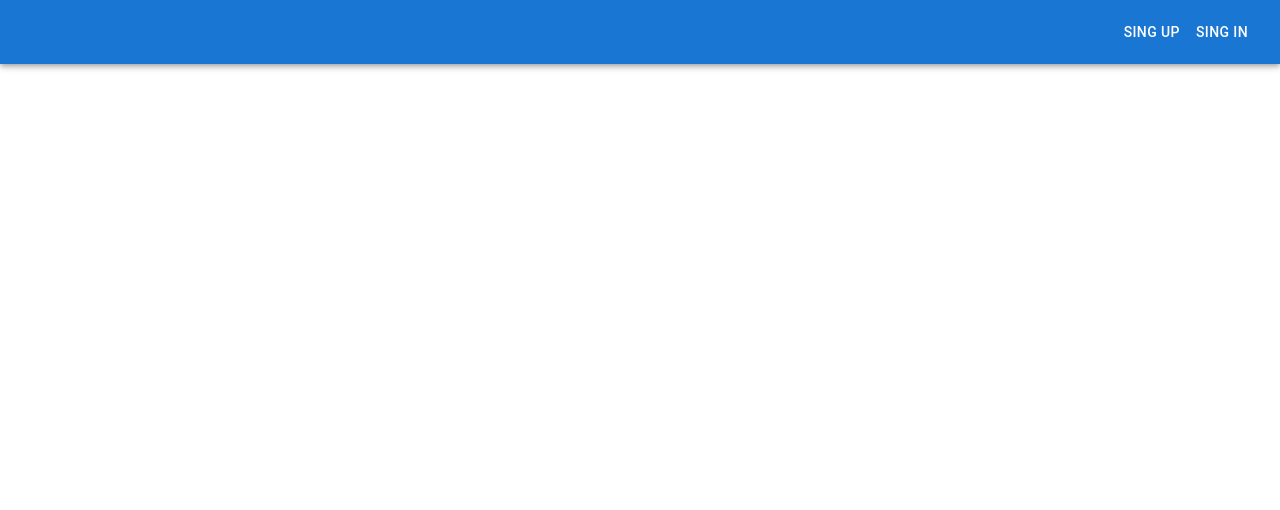
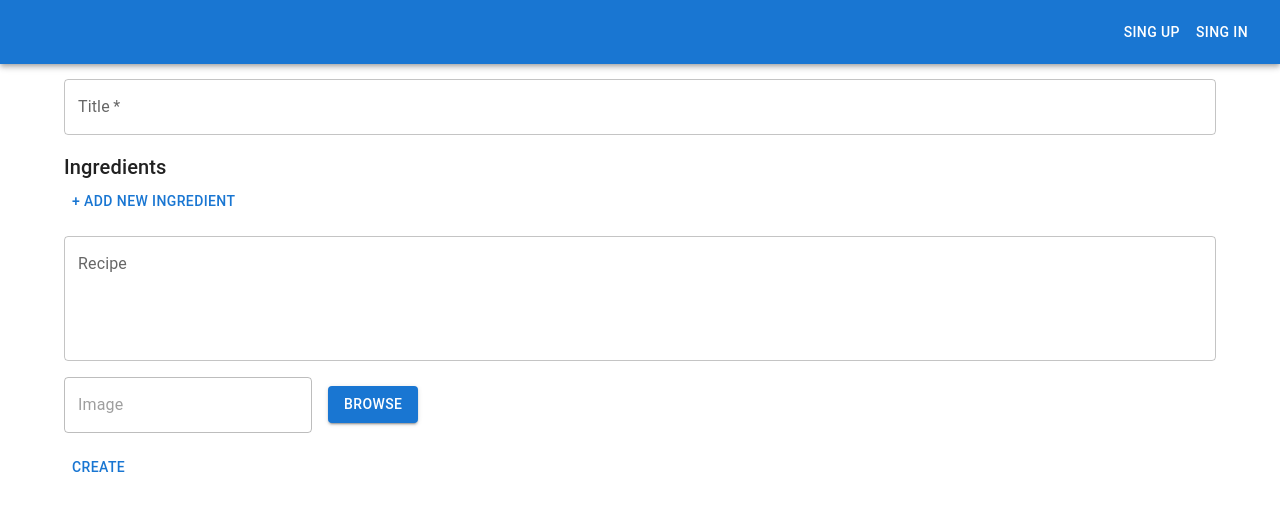
Before and after one commit to AziretAshym/Home_work_95, a React (Vite) app in the folder Client/: page /cocktails/add-new-cocktail in a window 1280 px wide. Before the commit this address had no page. Shown: the top 510 px of the page. Built offline with nearby package versions, Linux system fonts and the light colour scheme.

Commit message:
[Client] Made form to create cocktails and .post request.

```diff
--- a/Client/package.json
+++ b/Client/package.json
@@ -19,6 +19,8 @@
     "@mui/styled-engine-sc": "^6.4.3",
     "@react-oauth/google": "^0.12.1",
     "@reduxjs/toolkit": "^2.5.1",
+    "@tinymce/tinymce-react": "^5.1.1",
+    "@types/tinymce": "^4.6.9",
     "axios": "^1.7.9",
     "prettier": "^3.5.1",
     "react": "^19.0.0",
--- a/Client/src/App.tsx
+++ b/Client/src/App.tsx
@@ -1,9 +1,10 @@
 import AppToolbar from './components/Toolbar/Toolbar.tsx';
-import { Container, CssBaseline } from '@mui/material';
+import { Container, CssBaseline, Typography } from '@mui/material';
 import { Route, Routes } from 'react-router-dom';
 import LoginPage from './features/users/containers/LoginPage.tsx';
 import RegisterPage from './features/users/containers/RegisterPage.tsx';
 import Cocktails from './features/cocktails/containers/Cocktails.tsx';
+import CocktailForm from './features/cocktails/components/CocktailForm.tsx';
 
 const App = () => {
   return (
@@ -16,8 +17,15 @@ const App = () => {
         <Container>
           <Routes>
             <Route path="/" element={<Cocktails />} />
+            <Route path="/cocktails/add-new-cocktail" element={<CocktailForm />} />
             <Route path="/register" element={<RegisterPage />} />
             <Route path="/login" element={<LoginPage />} />
+            <Route path="/*" element={
+              <Typography
+                variant={"h3"}
+                textAlign="center"
+              >Not Found</Typography>
+              } />
           </Routes>
         </Container>
       </main>
--- a/Client/src/app/store.ts
+++ b/Client/src/app/store.ts
@@ -2,7 +2,7 @@ import { combineReducers, configureStore } from '@reduxjs/toolkit';
 import { usersReducer } from '../features/users/usersSlice.ts';
 import storage from 'redux-persist/lib/storage';
 import { persistReducer, FLUSH, PAUSE, PERSIST, PURGE, REGISTER, REHYDRATE, persistStore } from 'redux-persist';
-import { cocktailsReducer } from '../features/cocktails/coctailsSlice.ts';
+import { cocktailsReducer } from '../features/cocktails/cocktailsSlice.ts';
 
 
 const usersPersistConfig = {
--- a/Client/src/components/Toolbar/UserMenu.tsx
+++ b/Client/src/components/Toolbar/UserMenu.tsx
@@ -31,12 +31,7 @@ const UserMenu: React.FC<Props> = ({user}) => {
   }
 
 
-  const userAvatar = (() => {
-    if (typeof user.avatar === "string") {
-      return user.avatar.startsWith("images/") ? `${apiUrl}/${user.avatar}` : user.avatar;
-    }
-    return undefined;
-  })();
+  const userAvatar = user.avatar ? `${apiUrl}/${user.avatar}` : '';
 
   return (
     <>
@@ -65,6 +60,12 @@ const UserMenu: React.FC<Props> = ({user}) => {
           >
             My cocktails
           </MenuItem>
+          <MenuItem
+            onClick={() => {
+              navigate('/cocktails/add-new-cocktail');
+              setAnchorEl(null);
+            }}
+          >Add new cocktail</MenuItem>
           <MenuItem onClick={handleLogOut}>Log out</MenuItem>
         </Menu>
       </Box>
--- /dev/null
+++ b/Client/src/features/cocktails/cocktailThunks.ts
@@ -0,0 +1,40 @@
+import axiosApi from '../../axiosApi.ts';
+import { createAsyncThunk } from '@reduxjs/toolkit';
+import { CocktailMutation, ICocktail } from '../../types';
+import { RootState } from '../../app/store.ts';
+
+export const fetchCocktails = createAsyncThunk<ICocktail[]>(
+  "cocktails/fetchCocktails",
+  async () => {
+    const response = await axiosApi.get(`/cocktails`);
+    return response.data;
+  }
+);
+
+
+export const createCocktail = createAsyncThunk<void, CocktailMutation, { state: RootState }>(
+  "cocktails/addNewCocktail",
+  async (cocktailMutation, { getState }) => {
+    const token = getState().users.user?.token;
+    if (!token) throw new Error("No token found");
+
+    const formData = new FormData();
+
+    formData.append("title", cocktailMutation.title);
+    formData.append("recipe", cocktailMutation.recipe);
+
+    formData.append("ingredients", JSON.stringify(cocktailMutation.ingredients));
+
+    if (cocktailMutation.image) {
+      formData.append("image", cocktailMutation.image);
+    }
+    console.log([...formData.entries()]);
+
+    await axiosApi.post("/cocktails/add-new-cocktail", formData, {
+      headers: {
+        Authorization: token,
+        "Content-Type": "multipart/form-data",
+      },
+    });
+  }
+);
--- a/Client/src/features/cocktails/coctailsSlice.ts
+++ b/Client/src/features/cocktails/cocktailsSlice.ts
@@ -1,6 +1,6 @@
 import { createSlice } from "@reduxjs/toolkit";
 import { ICocktail, GlobalError } from "../../types";
-import { fetchCocktails } from './coctailThunks.ts';
+import { createCocktail, fetchCocktails } from './cocktailThunks.ts';
 
 interface CocktailsState {
   cocktails: ICocktail[];
@@ -31,6 +31,17 @@ const cocktailsSlice = createSlice({
         state.loading = false;
         state.error = action.error.message ? { error: action.error.message } : null;
       })
+      .addCase(createCocktail.pending, (state) => {
+        state.loading = true;
+        state.error = null;
+      })
+      .addCase(createCocktail.fulfilled, (state) => {
+        state.loading = false;
+      })
+      .addCase(createCocktail.rejected, (state, action) => {
+        state.loading = false;
+        state.error = action.error.message ? {error: action.error.message} : null;
+      })
   }
 });
 
--- a/Client/src/features/cocktails/coctailThunks.ts
+++ /dev/null
@@ -1,11 +0,0 @@
-import axiosApi from '../../axiosApi.ts';
-import { createAsyncThunk } from '@reduxjs/toolkit';
-import { ICocktail } from '../../types';
-
-export const fetchCocktails = createAsyncThunk<ICocktail[]>(
-  "cocktails/fetchCocktails",
-  async () => {
-    const response = await axiosApi.get(`/cocktails`);
-    return response.data;
-  }
-);
--- /dev/null
+++ b/Client/src/features/cocktails/components/CocktailForm.tsx
@@ -0,0 +1,162 @@
+import { ChangeEvent, FormEvent, useState } from 'react';
+import Grid from '@mui/material/Grid2';
+import { Button, CircularProgress, TextField, Typography } from '@mui/material';
+import { CocktailMutation } from '../../../types';
+import { useAppDispatch, useAppSelector } from '../../../app/hooks.ts';
+import { createCocktail, fetchCocktails } from '../cocktailThunks.ts';
+import FileInput from '../../../components/FileInput/FileInput.tsx';
+import { useNavigate } from 'react-router-dom';
+import { toast } from 'react-toastify';
+
+const initialState: CocktailMutation = {
+  title: "",
+  recipe: "",
+  ingredients: [],
+  image: null,
+  isPublished: false,
+};
+
+const CocktailForm = () => {
+  const [form, setForm] = useState<CocktailMutation>(initialState);
+  const [ingredients, setIngredients] = useState<{ name: string; amount: string }[]>([]);
+  const dispatch = useAppDispatch();
+  const { loading } = useAppSelector((state) => state.cocktails);
+  const navigate = useNavigate();
+
+  const submitFormHandler = (e: FormEvent) => {
+    e.preventDefault();
+    dispatch(createCocktail({
+      ...form,
+      ingredients: ingredients.filter(ing => ing.name && ing.amount),
+    }));
+    navigate('/');
+    dispatch(fetchCocktails());
+    toast.success('Cocktail created successfully.');
+  };
+
+  const inputChangeHandler = (e: ChangeEvent<HTMLInputElement>) => {
+    const { name, value } = e.target;
+    setForm((prevState) => ({ ...prevState, [name]: value }));
+  };
+
+  const fileEventChangeHandler = (e: ChangeEvent<HTMLInputElement>) => {
+    const { name, files } = e.target;
+    if (files) {
+      setForm((prevState) => ({
+        ...prevState,
+        [name]: files[0] || null,
+      }));
+    }
+  };
+
+  const addIngredient = () => {
+    if (ingredients.some(ing => !ing.name || !ing.amount)) return;
+    setIngredients((prev) => [...prev, { name: '', amount: '' }]);
+  };
+
+  const deleteIngredient = (index: number) => {
+    setIngredients(ingredients.filter((_ing, i) => i !== index));
+  };
+
+  const onChangeIngredientsInputs = (i: number, e: ChangeEvent<HTMLInputElement | HTMLTextAreaElement>) => {
+    const { value, name } = e.target;
+    setIngredients((prev) =>
+      prev.map((ing, index) =>
+        index === i ? { ...ing, [name]: value } : ing
+      )
+    );
+  };
+
+  return (
+    <form onSubmit={submitFormHandler}>
+      <Grid container direction="column" spacing={2}>
+        <Grid>
+          <TextField
+            id="title"
+            name="title"
+            label="Title"
+            required
+            value={form.title}
+            onChange={inputChangeHandler}
+            fullWidth
+          />
+        </Grid>
+
+        <Grid>
+          <Typography variant="h6">Ingredients</Typography>
+          {ingredients.map((_ing, i) => (
+            <Grid container key={i} spacing={2} sx={{ alignItems: 'center', marginBottom: '10px'}}>
+              <Grid>
+                <TextField
+                  name="name"
+                  label="Name"
+                  required
+                  value={ingredients[i].name}
+                  onChange={(e) => onChangeIngredientsInputs(i, e)}
+                  fullWidth
+                />
+              </Grid>
+
+              <Grid>
+                <TextField
+                  name="amount"
+                  label="Amount"
+                  required
+                  value={ingredients[i].amount}
+                  onChange={(e) => onChangeIngredientsInputs(i, e)}
+                  fullWidth
+                />
+              </Grid>
+
+              <Grid>
+                <Button
+                  variant="outlined"
+                  color="error"
+                  onClick={() => deleteIngredient(i)}
+                >
+                  X
+                </Button>
+              </Grid>
+            </Grid>
+          ))}
+          <Button type="button" onClick={addIngredient}>
+            + Add new ingredient
+          </Button>
+        </Grid>
+
+        <Grid>
+          <TextField
+            id="recipe"
+            name="recipe"
+            label="Recipe"
+            value={form.recipe}
+            onChange={inputChangeHandler}
+            fullWidth
+            multiline
+            rows={4}
+          />
+        </Grid>
+
+        <Grid>
+          <FileInput
+            name="image"
+            label="Image"
+            onGetFile={fileEventChangeHandler}
+          />
+        </Grid>
+
+        <Grid>
+          <Button
+            type="submit"
+            color="primary"
+            disabled={loading}
+          >
+            {loading ? <CircularProgress size={24} /> : 'Create'}
+          </Button>
+        </Grid>
+      </Grid>
+    </form>
+  );
+};
+
+export default CocktailForm;
--- a/Client/src/features/cocktails/containers/Cocktails.tsx
+++ b/Client/src/features/cocktails/containers/Cocktails.tsx
@@ -1,5 +1,5 @@
 import { Box, CircularProgress } from '@mui/material';
-import { fetchCocktails } from '../coctailThunks.ts';
+import { fetchCocktails } from '../cocktailThunks.ts';
 import { useEffect } from 'react';
 import { useAppDispatch, useAppSelector } from '../../../app/hooks.ts';
 import OneCocktail from '../components/OneCocktail.tsx';
```
Also changed, not shown: Client/src/types.d.ts (+13 -4 lines), 1 other file (tests, documents, lock files or other folders).
